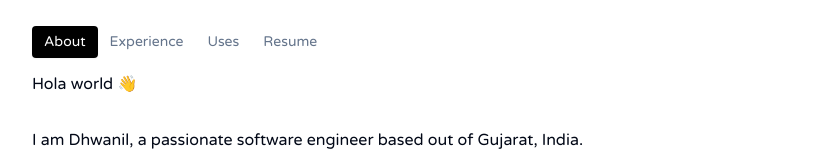
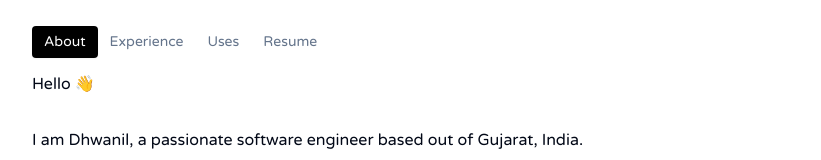
Before and after one commit to dhwanilvyas/dhwanilvyas.github.io, a Next.js app: page / in a window 1280 px wide. Shown: the part 297-457 px from the top of the page, without its empty margins (224-1045 px from the left). Built offline with nearby package versions, Linux system fonts and the light colour scheme.

Commit message:
Update About.tsx

```diff
--- a/components/About.tsx
+++ b/components/About.tsx
@@ -4,7 +4,7 @@ import React from "react";
 const About = () => {
   return (
     <div className="leading-7">
-      <p>Hola world 👋 </p>
+      <p>Hello 👋 </p>
       <br />
       <p>
         I am Dhwanil, a passionate software engineer based out of Gujarat,
```
